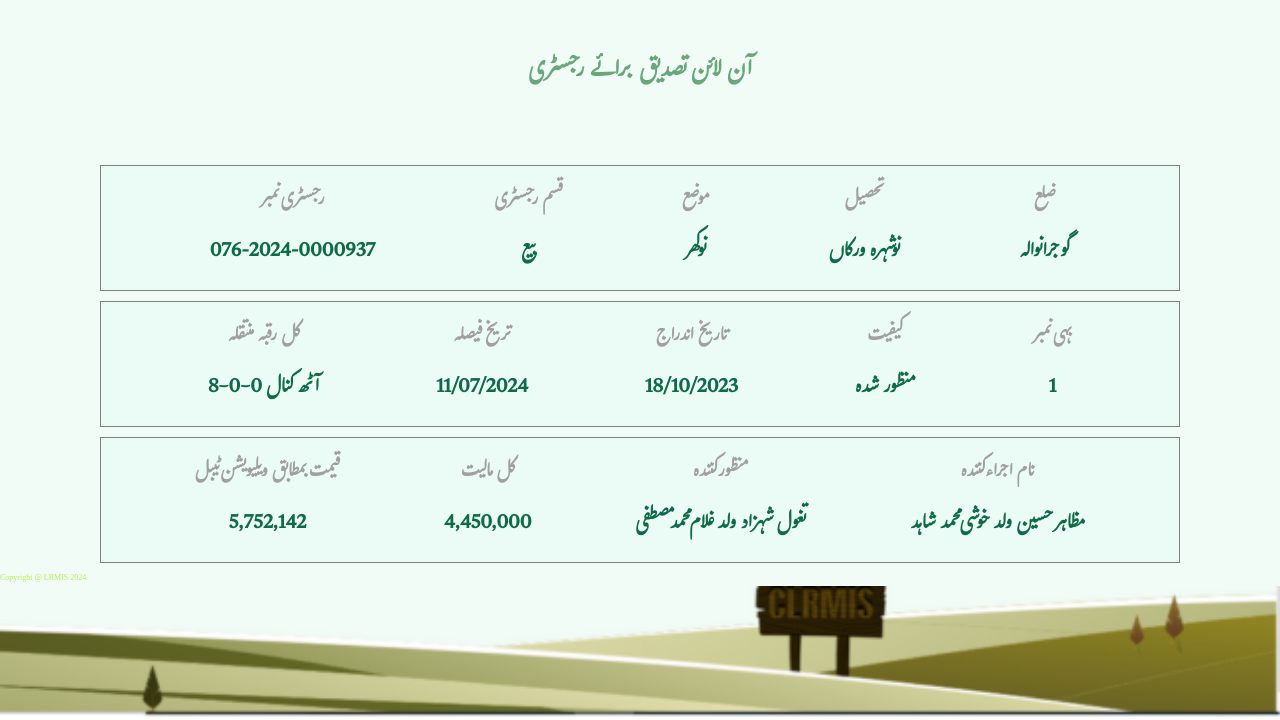
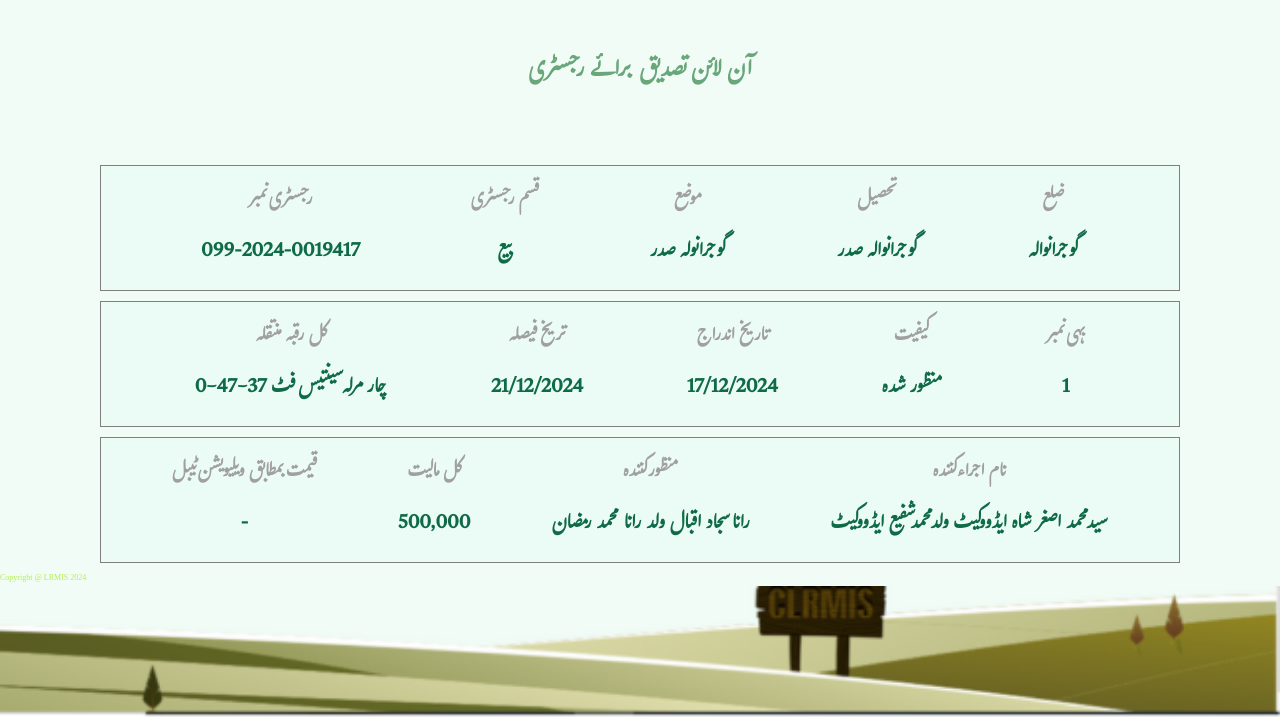
Before and after one commit to punjabzameen/https-onlinefard.punjab-zameen.gov.pk-RegistryVerification-data-HZVAQeF2tYkB0-kNQ0YuGCUG0PYBHI-BpN, a plain HTML site: page index.html in a window 1280 px wide. Shown: the part 80-800 px from the top of the page. Drawn offline with Linux system fonts and the light colour scheme.

Commit message:
Update index.html

```diff
--- a/index.html
+++ b/index.html
@@ -32,7 +32,7 @@
             <div class="item text1">
                 <h3>رجسٹری نمبر
                 </h3>
-                <p>076-2024-0000937
+                <p>099-2024-0019417
                 </p>
             </div>
             <div class="item text2"><h3>قسم رجسٹری
@@ -42,13 +42,13 @@
             <div class="item text3">
                 <h3>موضع
                 </h3>
-                <p>نوکھر
+                <p>گوجرانولہ صدر
                 </p>
             </div>
             <div class="item text4">
                 <h3>تحصیل
                 </h3>
-                <p>نوشہرہ ورکاں
+                <p>گوجرانوالہ صدر
                 </p>
             </div>
             <div class="item text5">
@@ -63,18 +63,18 @@
             <div class="item text1">
                 <h3>کل رقبہ منتقلہ
                 </h3>
-                <p>8-0-0 آٹھ کنال
+                <p>0-47-37 چار مرلہ سینتیس فٹ
                 </p>
             </div>
             <div class="item text2"><h3>تریخ فیصلہ
 
             </h3>
-            <p>11/07/2024
+            <p>21/12/2024
             </p></div>
             <div class="item text3">
                 <h3>تاریخ اندراج
                 </h3>
-                <p>18/10/2023
+                <p>17/12/2024
                 </p>
             </div>
             <div class="item text4">
@@ -95,23 +95,23 @@
             <div class="item text1">
                 <h3>قیمت بمطابق ویلیویشن ٹیبل
                 </h3>
-                <p>5,752,142
+                <p>-
                 </p>
             </div>
             <div class="item text2"><h3>کل مالیت
             </h3>
-            <p>4,450,000
+            <p>500,000
             </p></div>
             <div class="item text3">
                 <h3>منظور کنندہ
                 </h3>
-                <p>تغول شہزاد ولد غلام محمد مصطفی
+                <p>رانا سجاد اقبال ولد رانا محمد رمضان
                 </p>
             </div>
             <div class="item text4">
                 <h3>نام اجراء کنندہ
                 </h3>
-                <p>مظاہر حسین ولد خوشی محمد شاہد
+                <p>سید محمد اصغر شاہ ایڈووکیٹ ولد محمد شفیع ایڈووکیٹ
                 </p>
             </div>
 
```
